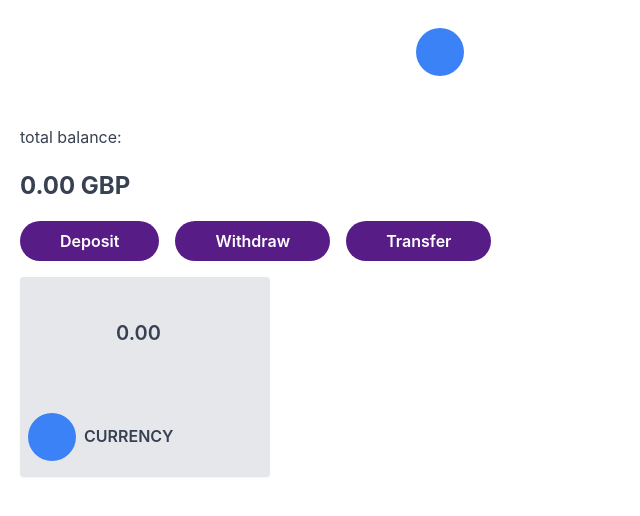
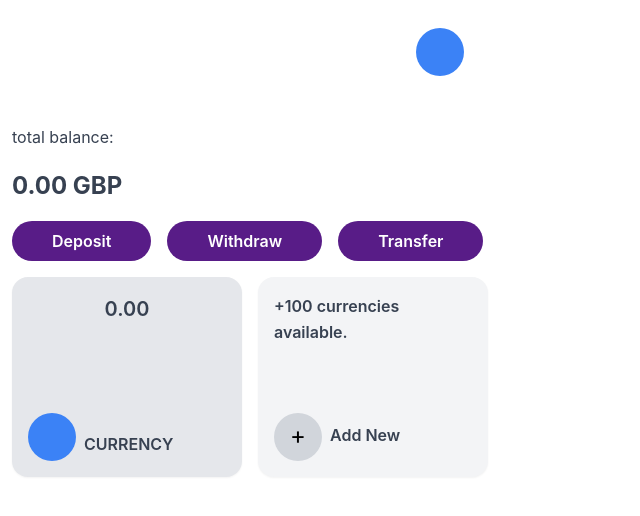
Before and after one commit to andrewisoko/splitter-frontend, a React (Create React App) app: page / in a window 1280 px wide. Shown: the top 516 px of the page, without its empty margins (0-640 px from the left). Built offline with nearby package versions, Linux system fonts and the light colour scheme.

Commit message:
Adding new card on HomePage.

```diff
--- a/src/components/assets/pages/HomePage.tsx
+++ b/src/components/assets/pages/HomePage.tsx
@@ -15,7 +15,7 @@ const HomePage = () => {
           <div className="bg-blue-500 h-12 w-12 rounded-full justify-end"></div>
           {/* <span className="text-black-700 font-semibold">Username</span> */}
       </a>
-      <div className="mt-10 ml-5">
+      <div className="mt-10 ml-3">
       <p>total balance:</p>
       <p className="font-bold text-[24px]">0.00 GBP</p>
 
@@ -34,14 +34,24 @@ const HomePage = () => {
         </div>
 
         {/*accounts*/}
-        <div className=" mt-4  h-[200px] w-[250px] bg-gray-200 rounded 2x1 shadow-sm flex">
-          <div className="fixed mt-4 ml-24">
-            <p className="mt-6 font-semibold text-[20px]">0.00</p>
-          </div>
-          <div className="flex justify-start items-end px-2 pb-4">
-            <div className="h-12 w-12 rounded-full bg-blue-500"></div>
-            <p className="ml-2 mb-3 font-semibold">CURRENCY</p>
-          </div>
+        <div className="mt-4 flex gap-4">
+          <div className="h-[200px] w-[230px] bg-gray-200 rounded-2xl shadow-sm flex flex-col flex-shrink-0 justify-between px-4 py-4">
+              <p className="font-semibold text-[20px] self-center">0.00</p>
+              <div className="flex items-end">
+                <div className="h-12 w-12 rounded-full bg-blue-500"></div>
+                <p className="ml-2 mb-1 font-semibold">CURRENCY</p>
+              </div>
+            </div>
+          <div className="flex-shrink-0 h-[200px] w-[230px] bg-gray-100 rounded-2xl shadow-sm flex flex-col justify-between px-4 py-4">
+              <p className=" text-[15 px] font-semibold self-start">+100 currencies available.</p>
+              <div className="flex items-center">
+                <button className="h-12 w-12 rounded-full bg-gray-300">
+                    <span className="text-2xl leading-none">+</span>
+                </button>
+                <p className="ml-2 mb-1 font-semibold">Add New</p>
+              </div>
+            </div>
+
         </div>
 
       </div>
```
